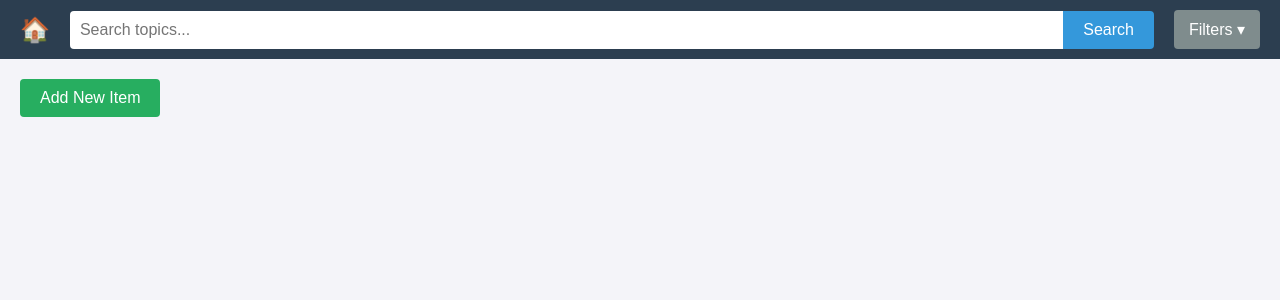
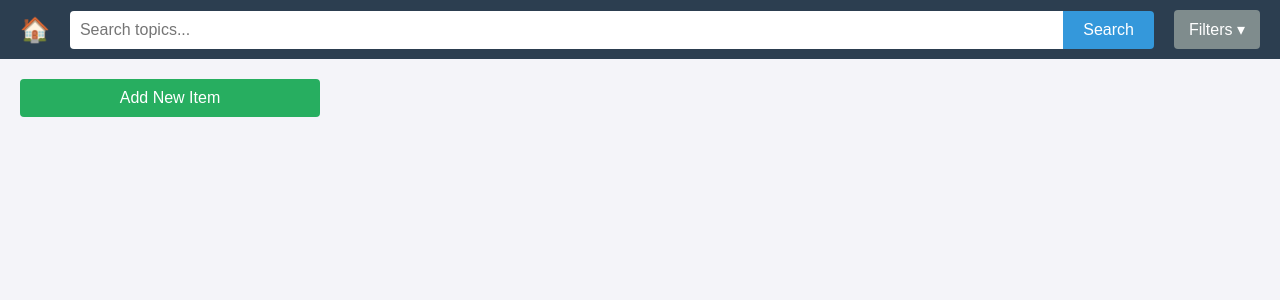
Before and after one commit to alauer276/RaikesHacks-Project-S26, a React app in the folder frontend/: page / in a window 1280 px wide. Shown: the top 300 px of the page. Built offline with nearby package versions, Linux system fonts and the light colour scheme; the HTML template or start-up script is replaced by a standard one.

Commit message:
Changed location of Item Add and the Item Location

```diff
--- a/frontend/src/App.css
+++ b/frontend/src/App.css
@@ -97,9 +97,18 @@ body {
 
 /* Main Content */
 .main-container {
+  display: flex;
+  align-items: flex-start;
+  gap: 20px;
   padding: 20px;
 }
 
+.sidebar {
+    width: 300px;
+    display: flex;
+    flex-direction: column;
+    flex-shrink: 0;
+}
 .add-item-btn {
   padding: 10px 20px;
   background: #27ae60;
@@ -126,6 +135,7 @@ body {
 }
 
 .item-list {
+  flex-grow: 1;
   display: grid;
   gap: 15px;
   grid-template-columns: repeat(auto-fill, minmax(300px, 1fr));
--- a/frontend/src/App.jsx
+++ b/frontend/src/App.jsx
@@ -90,6 +90,8 @@ function App() {
       </nav>
 
       <main className="main-container">
+        {/* Left Column Wrapper */}
+        <div className="sidebar">
           <button
             className={`add-item-btn ${showForm ? 'close' : ''}`}
             onClick={() => setShowForm(!showForm)}
@@ -114,6 +116,9 @@ function App() {
               <button onClick={handleAddItem}>Save Item</button>
             </div>
           )}
+        </div>
+
+        {/* Right Column Content */}
 
         <div className="item-list">
           {items.map(item => (
```
Lines whose indentation alone changed are shown as unchanged.
